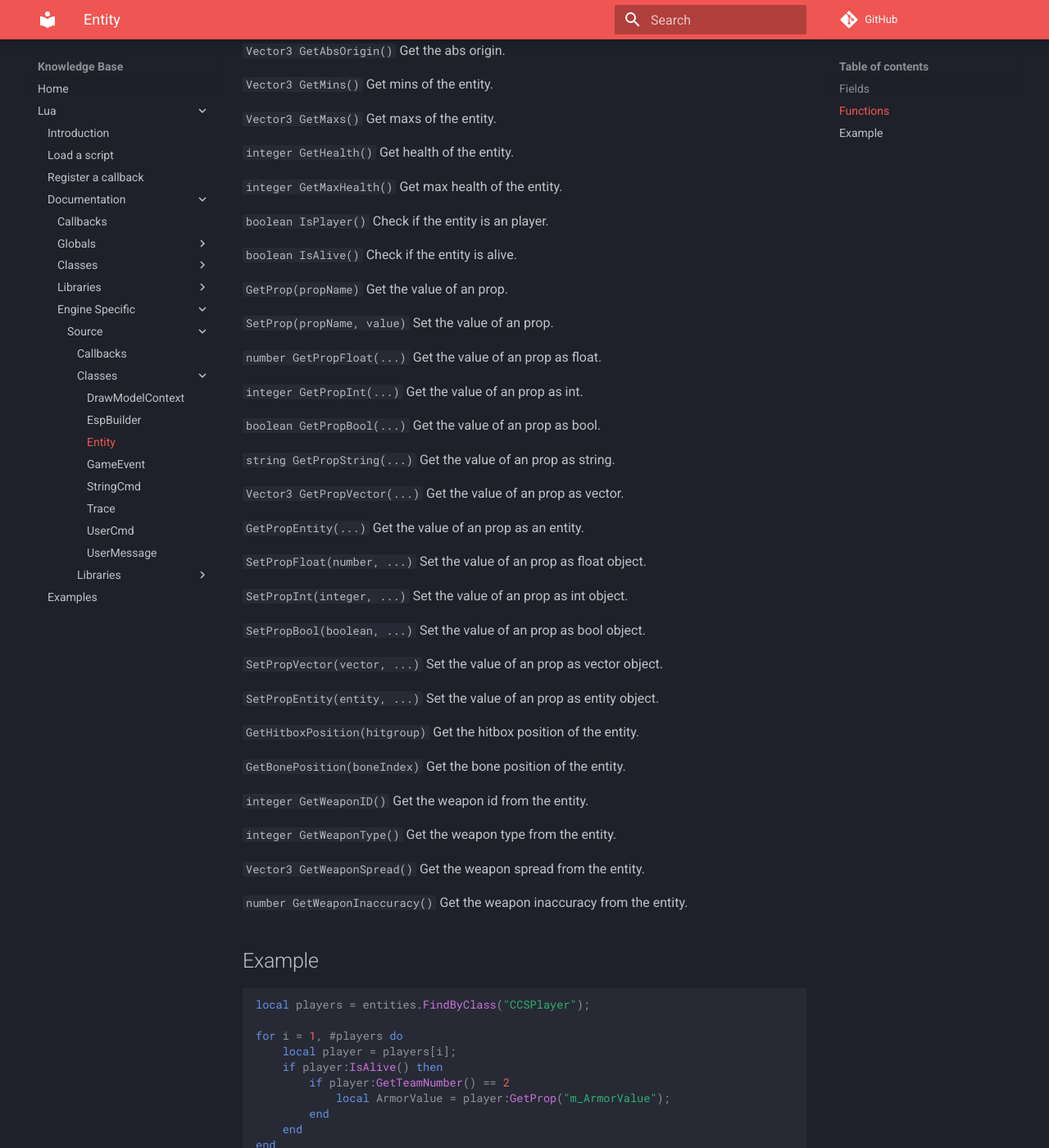
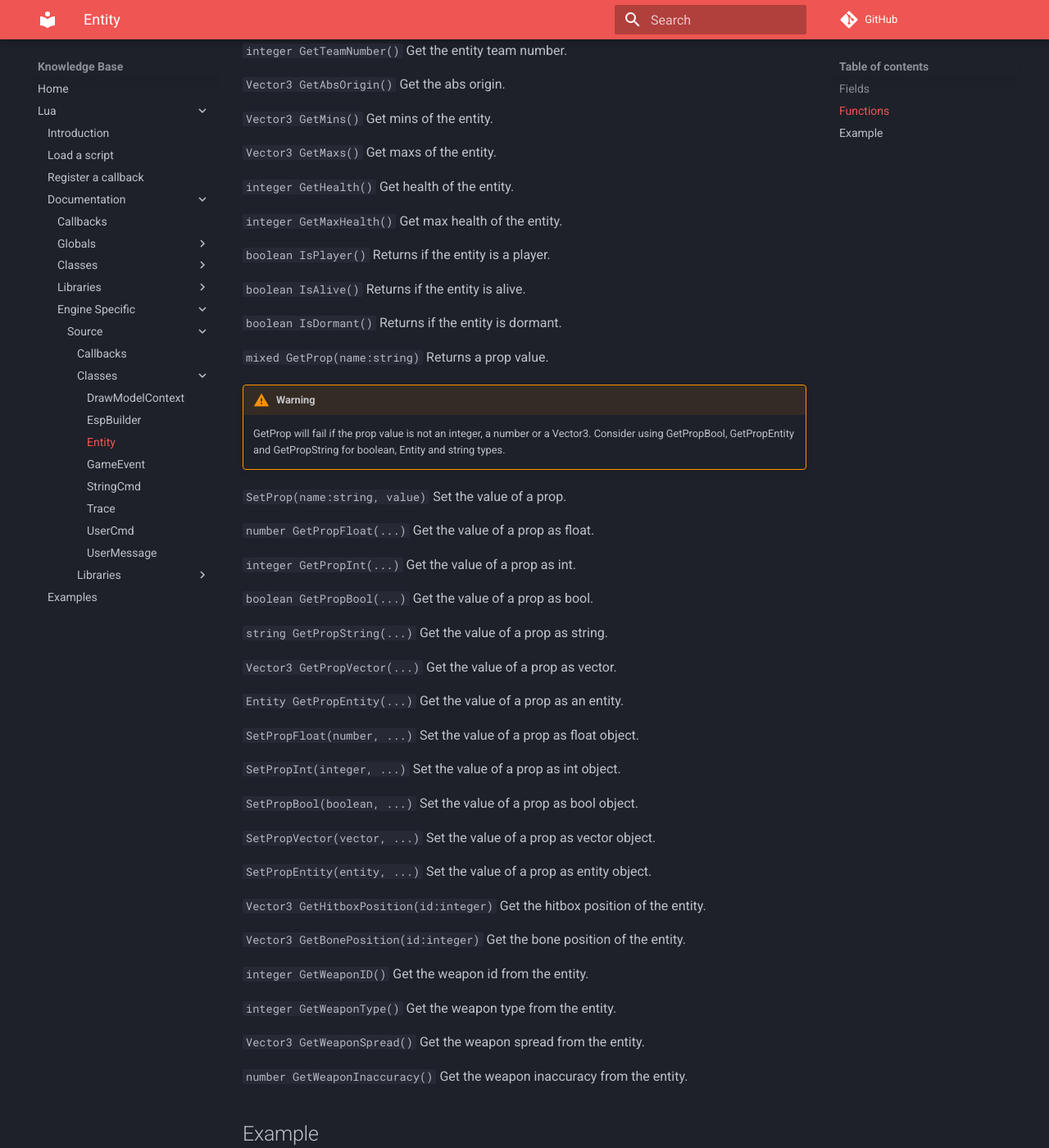
Before and after one commit to Ninaligo/aimware-web-kb, an MkDocs documentation site: the page built from private/lua/docs/engine/source/class/entity.md, in a window 1280 px wide and 1400 px high, scrolled down 465 px. Shown: the whole window at 82% size. Built offline with MkDocs 1.6.1 and Material for MkDocs 9.7.7, drawn with Linux system fonts in a browser that asks for light colours; comment, search, counter and statistics services are not loaded; some of the changed text lies outside the part shown.

Commit message:
Various fixes for Entity class. - Added missing functions IsDormant and GetModelName. - Added warning for GetProp function. - Added arg and return types where they were missing. - Replaced 'an prop' to 'a prop'.

````diff
--- a/private/lua/docs/engine/source/class/entity.md
+++ b/private/lua/docs/engine/source/class/entity.md
@@ -6,7 +6,9 @@
 ## Functions
 ```string GetName()``` Get the name of the entity.
 
-```GetClass()``` Get the class of the entity.
+```string GetModelName()``` Get the model name of the entity.
+
+```string GetClass()``` Get the class of the entity.
 
 ```integer GetIndex()``` Get the entity index.
 
@@ -22,39 +24,46 @@
 
 ```integer GetMaxHealth()``` Get max health of the entity.
 
-```boolean IsPlayer()``` Check if the entity is an player.
+```boolean IsPlayer()``` Returns if the entity is a player.
 
-```boolean IsAlive()``` Check if the entity is alive.
+```boolean IsAlive()``` Returns if the entity is alive.
 
-```GetProp(propName)``` Get the value of an prop.
+```boolean IsDormant()``` Returns if the entity is dormant.
 
-```SetProp(propName, value)``` Set the value of an prop.
+```mixed GetProp(name:string)``` Returns a prop value.
 
-```number GetPropFloat(...)``` Get the value of an prop as float.
+!!! warning
+	GetProp will fail if the prop value is not an integer, a number or a Vector3.
+	Consider using GetPropBool, GetPropEntity and GetPropString for boolean, Entity and
+	string types.
 
-```integer GetPropInt(...)``` Get the value of an prop as int.
+```SetProp(name:string, value)``` Set the value of a prop.
 
-```boolean GetPropBool(...)``` Get the value of an prop as bool.
+```number GetPropFloat(...)``` Get the value of a prop as float.
 
-```string GetPropString(...)``` Get the value of an prop as string.
+```integer GetPropInt(...)``` Get the value of a prop as int.
 
-```Vector3 GetPropVector(...)``` Get the value of an prop as vector.
+```boolean GetPropBool(...)``` Get the value of a prop as bool.
 
-```GetPropEntity(...)``` Get the value of an prop as an entity.
+```string GetPropString(...)``` Get the value of a prop as string.
 
-```SetPropFloat(number, ...)``` Set the value of an prop as float object.
+```Vector3 GetPropVector(...)``` Get the value of a prop as vector.
 
-```SetPropInt(integer, ...)``` Set the value of an prop as int object.
+```Entity GetPropEntity(...)``` Get the value of a prop as an entity.
 
-```SetPropBool(boolean, ...)``` Set the value of an prop as bool object.
+```SetPropFloat(number, ...)``` Set the value of a prop as float object.
 
-```SetPropVector(vector, ...)``` Set the value of an prop as vector object.
+```SetPropInt(integer, ...)``` Set the value of a prop as int object.
 
-```SetPropEntity(entity, ...)``` Set the value of an prop as entity object.
+```SetPropBool(boolean, ...)``` Set the value of a prop as bool object.
 
-```GetHitboxPosition(hitgroup)``` Get the hitbox position of the entity.
+```SetPropVector(vector, ...)``` Set the value of a prop as vector object.
 
-```GetBonePosition(boneIndex)``` Get the bone position of the entity.
+```SetPropEntity(entity, ...)``` Set the value of a prop as entity object.
+
+```Vector3 GetHitboxPosition(id:integer)``` Get the hitbox position of the entity.
+
+```Vector3 GetBonePosition(id:integer)``` Get the bone position of the entity.
 
 ```integer GetWeaponID()``` Get the weapon id from the entity.
 
````
